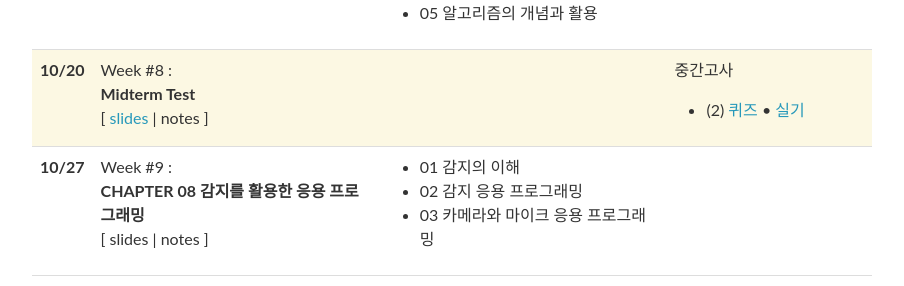
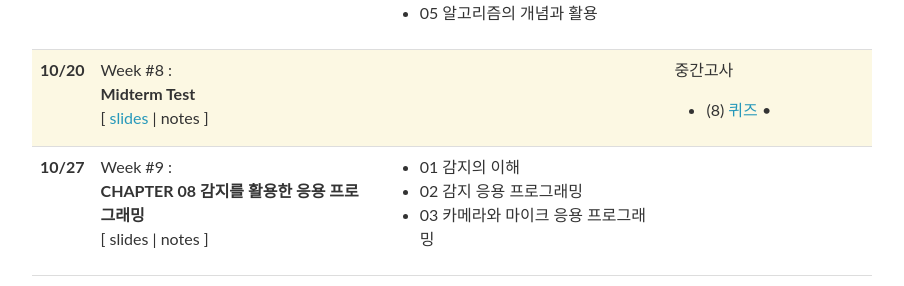
Before and after one commit to 2023-aaronkr/jnue-iss, a Jekyll site: the page built from _pages/lectures.md, in a window 1280 px wide and 900 px high, scrolled down 883 px. Shown: the part 160-446 px from the top of the window, without its empty margins (188-1092 px from the left). Built offline with Jekyll 4.4.1, drawn with Linux system fonts in a browser that asks for light colours; nearby versions of some CDN libraries; comment, search, counter and statistics services are not loaded.

Commit message:
Update lectures.yml

```diff
--- a/_data/lectures.yml
+++ b/_data/lectures.yml
@@ -91,8 +91,8 @@
     중간고사
     <ul>
       <li style="display: none;">(7) <a href="https://forms.gle/9aGRVkrMybaoBkmNA">퀴즈</a> &bull; <a href="https://docs.google.com/presentation/d/1mdd5DxWhZ38Hcvr6w5-vuTZT1OYd8aZp3sloef6NjAQ/edit?usp=sharing">실기</a></li>
-      <li>(2) <a href="https://forms.gle/G3fLZPw4kCU6LAfu9">퀴즈</a> &bull; <a href="https://docs.google.com/presentation/d/1mdd5DxWhZ38Hcvr6w5-vuTZT1OYd8aZp3sloef6NjAQ/edit?usp=sharing">실기</a></li>
-      <li style="display: none;">(8) <a href="https://forms.gle/LXW2TpG7QgHjzWcVA">퀴즈</a> &bull; <a style="display: none;" href="https://docs.google.com/presentation/d/1mdd5DxWhZ38Hcvr6w5-vuTZT1OYd8aZp3sloef6NjAQ/edit?usp=sharing">실기</a></li>
+      <li style="display: none;">(2) <a href="https://forms.gle/G3fLZPw4kCU6LAfu9">퀴즈</a> &bull; <a href="https://docs.google.com/presentation/d/1mdd5DxWhZ38Hcvr6w5-vuTZT1OYd8aZp3sloef6NjAQ/edit?usp=sharing">실기</a></li>
+      <li>(8) <a href="https://forms.gle/LXW2TpG7QgHjzWcVA">퀴즈</a> &bull; <a style="display: none;" href="https://docs.google.com/presentation/d/1mdd5DxWhZ38Hcvr6w5-vuTZT1OYd8aZp3sloef6NjAQ/edit?usp=sharing">실기</a></li>
       <li style="display: none;">(12) <a href="https://forms.gle/YLHkK9HhAXZjvoDA7">퀴즈</a> &bull; <a style="display: none;" href="https://docs.google.com/presentation/d/1mdd5DxWhZ38Hcvr6w5-vuTZT1OYd8aZp3sloef6NjAQ/edit?usp=sharing">실기</a></li>
     </ul>
 
```
